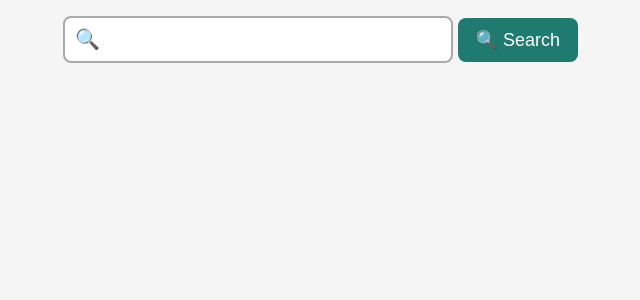
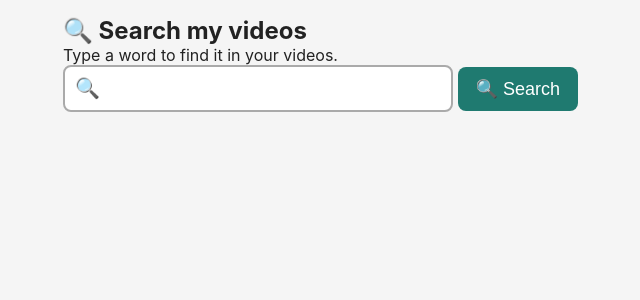
Before and after one commit to MadeByTokens/curatables, a Python web app: template app/templates/base/kid/search.html in a window 1280 px wide. Shown: the part 120-420 px from the top of the page, without its empty margins (277-917 px from the left). Run offline with Jinja, Linux system fonts and the light colour scheme; the template is opened without the code that fills it, so the values that code supplies are empty.

Commit message:
Kid Search gets a title; dashboard says Last opened
The kid Search page was the only kid page without a title. It now says
"Search my videos" with a one-line hint (in English, Portuguese and
Spanish), so it is not mistaken for Find new, which searches YouTube.

The dashboard's per-kid line counts a video that was only opened, while
Content's play count counts presses of Play; the label is now "Last
opened" so the two don't seem to disagree.

```diff
--- a/app/i18n/es.json
+++ b/app/i18n/es.json
@@ -101,6 +101,7 @@
  "Save": "Guardar",
  "Search": "Buscar",
  "Search for videos": "Buscar videos",
+ "Search my videos": "Buscar en mis videos",
  "Search videos": "Buscar videos",
  "Searching is taking a nap. Try again later.": "La búsqueda está durmiendo la siesta. Inténtalo más tarde.",
  "Searching isn't working right now. Try again later.": "La búsqueda no funciona ahora. Inténtalo más tarde.",
@@ -132,6 +133,7 @@
  "Title (optional)": "Título (opcional)",
  "Too many in a row. Wait a minute, then try again.": "Demasiadas veces seguidas. Espera un minuto e inténtalo otra vez.",
  "Too many tries. Wait a little, then try again.": "Demasiados intentos. Espera un poco e inténtalo otra vez.",
+ "Type a word to find it in your videos.": "Escribe una palabra para encontrarla en tus videos.",
  "Upload": "Subir",
  "Upload a Video": "Subir un video",
  "Upload a video": "Subir un video",
--- a/app/i18n/pt-BR.json
+++ b/app/i18n/pt-BR.json
@@ -101,6 +101,7 @@
  "Save": "Salvar",
  "Search": "Buscar",
  "Search for videos": "Buscar vídeos",
+ "Search my videos": "Buscar nos meus vídeos",
  "Search videos": "Buscar vídeos",
  "Searching is taking a nap. Try again later.": "A busca está tirando um cochilo. Tente mais tarde.",
  "Searching isn't working right now. Try again later.": "A busca não está funcionando agora. Tente mais tarde.",
@@ -132,6 +133,7 @@
  "Title (optional)": "Título (opcional)",
  "Too many in a row. Wait a minute, then try again.": "Muitas vezes seguidas. Espere um minuto e tente de novo.",
  "Too many tries. Wait a little, then try again.": "Muitas tentativas. Espere um pouco e tente de novo.",
+ "Type a word to find it in your videos.": "Digite uma palavra para achar nos seus vídeos.",
  "Upload": "Enviar vídeo",
  "Upload a Video": "Enviar um vídeo",
  "Upload a video": "Enviar um vídeo",
--- a/app/templates/base/kid/search.html
+++ b/app/templates/base/kid/search.html
@@ -3,6 +3,8 @@
 {% set nav_active = "search" %}
 {% block content %}
 <div class="p-16 mw-600 mx-auto">
+  <h2><span aria-hidden="true">&#128269;</span> {{ _("Search my videos") }}</h2>
+  <p>{{ _("Type a word to find it in your videos.") }}</p>
   <form method="GET" action="/search" role="search" class="search-form">
     <label for="q" class="sr-only">{{ _("Search videos") }}</label>
     <input type="search" id="q" name="q" value="{{ query }}" autocomplete="off"
--- a/app/templates/base/parent/dashboard.html
+++ b/app/templates/base/parent/dashboard.html
@@ -167,7 +167,7 @@
         </div>
         {% if k.last_watched %}
         <div class="last">
-          <span class="last-label">Last watched:</span>
+          <span class="last-label">Last opened:</span>
           <a href="/parent/content/{{ k.last_watched.video_id }}">{{ k.last_watched.title }}</a>
         </div>
         {% endif %}
```
Also changed, not shown: tests/test_wishlist.py (+6 -0 lines).
